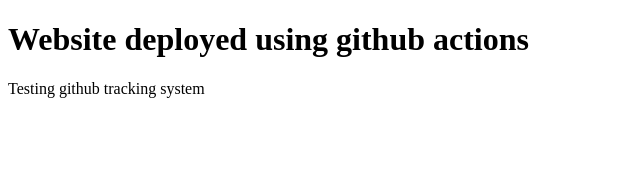
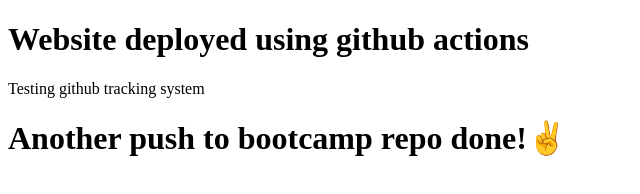
Before and after one commit to Taimoorkhan1122/Bootcamp_setup, a plain HTML site: page index.html in a window 1280 px wide. Shown: the whole page, without its empty margins (0-640 px from the left). Drawn offline with Linux system fonts and the light colour scheme.

Commit message:
test push

```diff
--- a/index.html
+++ b/index.html
@@ -8,5 +8,6 @@
 <body>
     <h1>Website deployed using github actions</h1>
     <p>Testing github tracking system</p>
+    <h1>Another push to bootcamp repo done!✌️</h1>
 </body>
 </html>
```
